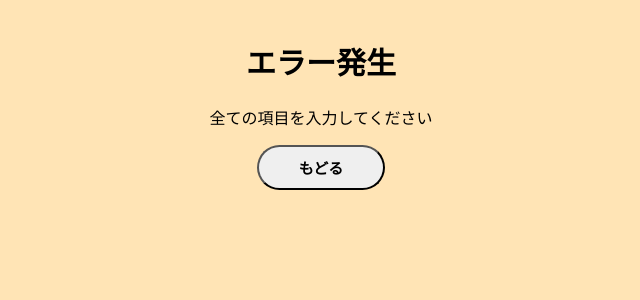
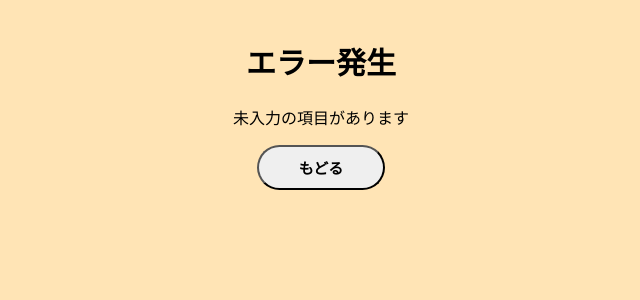
Before and after one commit to Yuta1004/2020DB, a PHP site: page /error.php?errno=1 in a window 1280 px wide. Shown: the part 151-451 px from the top of the page, without its empty margins (327-967 px from the left). Run offline with PHP 8.4, Linux system fonts and the light colour scheme.

Commit message:
[change] errno1のエラーメッセージを変更
すべての項目を入力してください -> 未入力の項目があります

```diff
--- a/error.php
+++ b/error.php
@@ -2,7 +2,7 @@
 // Message List
 $msg_array = array(
     "未定義のエラーが発生しました",
-    "全ての項目を入力してください",
+    "未入力の項目があります",
     "パスワードが一致しません",
     "登録に失敗しました(ユーザIDが既に使用されている可能性があります)",
     "ログインに失敗しました",
```
